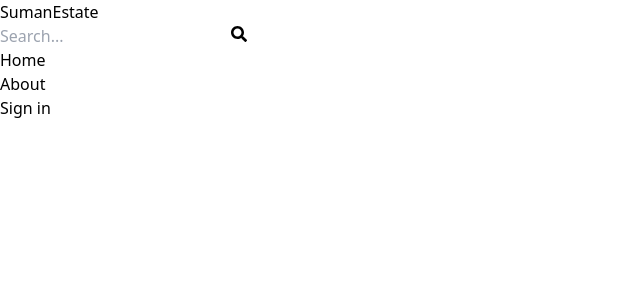
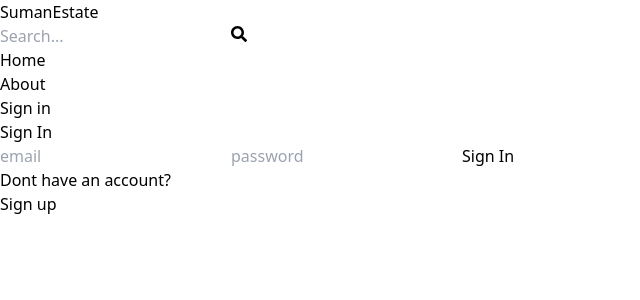
Before and after one commit to sumanmoktan/MERN-ESTATE, a React (Vite) app: page /sign-in in a window 1280 px wide. Shown: the top 300 px of the page, without its empty margins (0-640 px from the left). Built offline with nearby package versions, Linux system fonts and the light colour scheme.

Commit message:
creating a singin page

```diff
--- a/src/App.jsx
+++ b/src/App.jsx
@@ -16,7 +16,7 @@
         <Route path="/" element={<Home/>}/>
         <Route path="/about" element={<About/>}/>
         <Route path="/profile" element={<Profile/>}/>
-        <Route path="/signin" element={<SignIn/>}/>
+        <Route path="/sign-in" element={<SignIn/>}/>
         <Route path="/signup" element={<SignUp/>}/>
       </Routes>
     </BrowserRouter>
--- a/src/pages/SignIn.jsx
+++ b/src/pages/SignIn.jsx
@@ -1,8 +1,77 @@
 import React from 'react'
+import { useState } from 'react';
+import { Link, useNavigate } from 'react-router-dom';
 
 const SignIn = () => {
+  const [formData, setFormData] = useState({});
+  const [error, setError] = useState(null);
+  const [loading, setLoading] = useState(false);
+  const navigate = useNavigate();
+  const handleChange = (e) => {
+    setFormData({
+      ...formData,
+      [e.target.id]: e.target.value,
+    });
+  };
+  const handleSubmit = async (e) => {
+    e.preventDefault();
+    try {
+      const res = await fetch('/api/v1/auth/signin', {
+        method: 'POST',
+        headers: {
+          'Content-Type': 'application/json',
+        },
+        body: JSON.stringify(formData),
+      });
+      const data = await res.json();
+      console.log(data);
+      if (data.success === false) {
+        setLoading(false);
+        setError(data.message);
+        return;
+      }
+      setLoading(false);
+      setError(null);
+      navigate('/');
+    } catch (error) {
+      setLoading(false);
+      setError(error.message);
+    }
+  };
   return (
-    <div>SignIn</div>
+    <div className='p-3 max-w-lg mx-auto'>
+    <h1 className='text-3xl text-center font-semibold my-7'>Sign In</h1>
+    <form onSubmit={handleSubmit} className='flex flex-col gap-4'>
+      <input
+        type='email'
+        placeholder='email'
+        className='border p-3 rounded-lg'
+        id='email'
+        onChange={handleChange}
+      />
+      <input
+        type='password'
+        placeholder='password'
+        className='border p-3 rounded-lg'
+        id='password'
+        onChange={handleChange}
+      />
+
+      <button
+        disabled={loading}
+        className='bg-slate-700 text-white p-3 rounded-lg uppercase hover:opacity-95 disabled:opacity-80'
+      >
+        {loading ? 'Loading...' : 'Sign In'}
+      </button>
+    </form>
+    <div className='flex gap-2 mt-5'>
+      <p>Dont have an account?</p>
+      <Link to={'/sign-up'}>
+        <span className='text-blue-700'>Sign up</span>
+      </Link>
+    </div>
+    {error && <p className='text-red-500 mt-5'>{error}</p>}
+  </div>
   )
 }
 
--- a/src/pages/SignUp.jsx
+++ b/src/pages/SignUp.jsx
@@ -24,7 +24,6 @@
         body: JSON.stringify(formData),
       });
       const data = await res.json();
-      console.log(data);
       if (data.success === false) {
         setLoading(false);
         setError(data.message);
```
